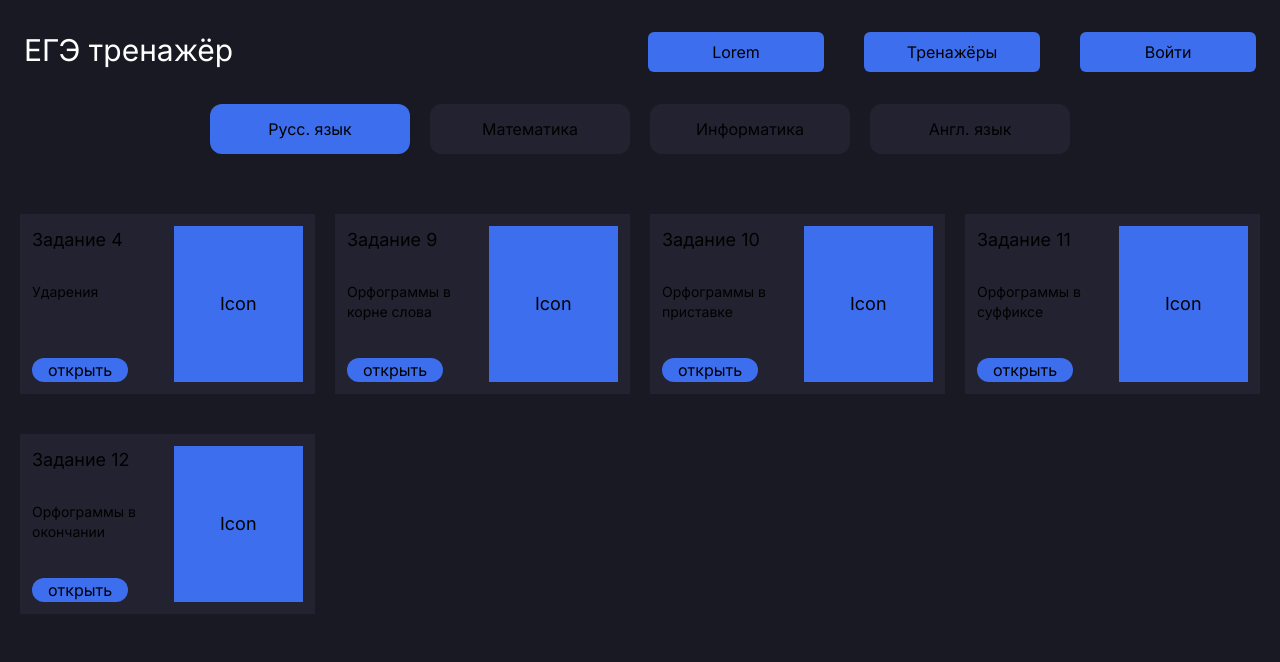
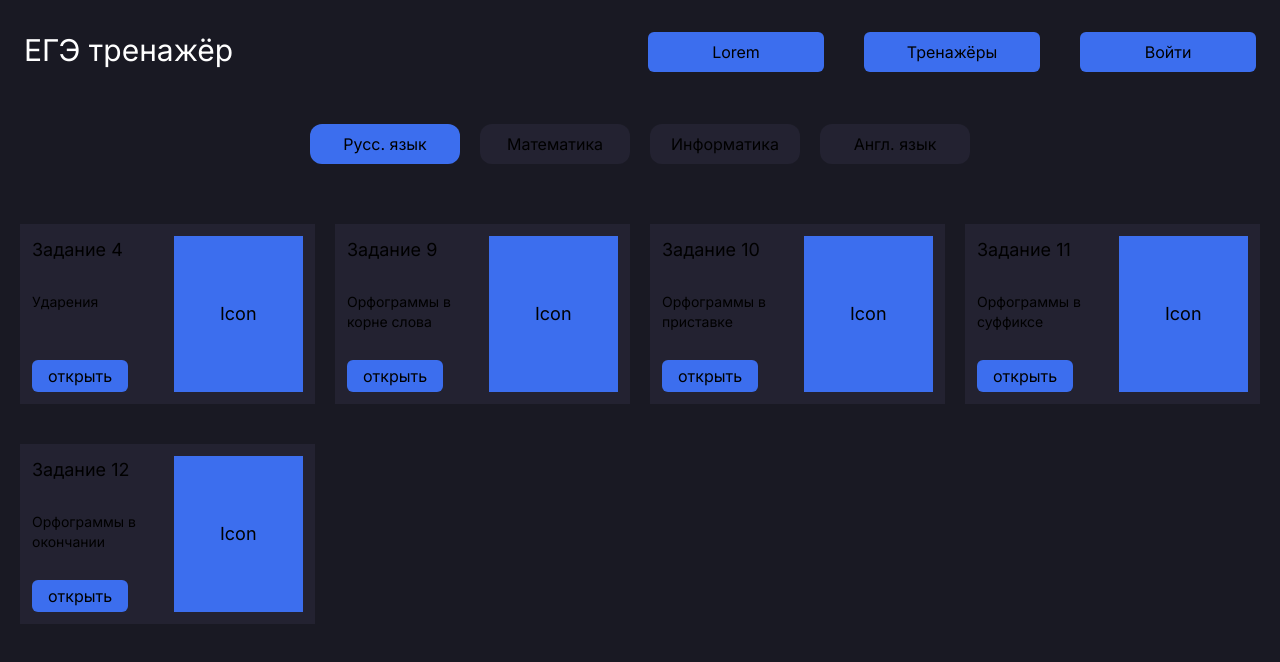
Before and after one commit to Veter-ok/ege-trainer, a Next.js app: page /courses in a window 1280 px wide. Shown: the top 662 px of the page. Built offline with nearby package versions, Linux system fonts and the light colour scheme.

Commit message:
Fix bugs

```diff
--- a/src/app/courses/page.tsx
+++ b/src/app/courses/page.tsx
@@ -22,9 +22,10 @@ export default function AllCourses() {
 
   return (
     <div>
-        <div className=" w-5/6 overflow-y-auto flex flex-row gap-5 mx-auto justify-center">
+        <div className="w-5/6 overflow-y-auto flex flex-row justify-start gap-5 mt-5 mx-auto sm:justify-center">
                 {subjects.map((subject) =>
                     <MultipleChoiceButton
+                        style="whitespace-nowrap"
                         key={subject.id}
                         text={subject.title}
                         value={subject.id}
--- a/src/components/Header.tsx
+++ b/src/components/Header.tsx
@@ -36,7 +36,7 @@ const Header = () => {
                     </span>
                 </button>
             </div>
-            <div className={`flex ${isOpen ? "flex" : "hidden"} w-full px-10 mx-auto justify-center gap-5 md:hidden`}>
+            <div className={`flex ${isOpen ? "flex" : "hidden"} w-full px-10 mb-[30px] mx-auto justify-center gap-5 md:hidden`}>
                 <Link href="/" onClick={() => setIsOpen(false)} className="w-full text-center m-auto py-2 h-10 rounded-md bg-light">Lorem</Link>
                 <Link href="/courses" onClick={() => setIsOpen(false)} className="w-full text-center m-auto py-2 h-10 rounded-md bg-light">Тренажёры</Link>
                 <Link href="/login" onClick={() => setIsOpen(false)} className="w-full text-center m-auto py-2 h-10 rounded-md bg-light">Войти</Link>
--- a/src/components/UI/checkBox.tsx
+++ b/src/components/UI/checkBox.tsx
@@ -13,7 +13,7 @@ const MultipleChoiceButton:FC<ICheckBoxProps> = ({text, value, currentlyValue, o
     return (
         <button
             onClick={() => onPress(value)}
-            className={`px-2 whitespace-nowrap rounded-xl w-[200px] h-[50px] ${style} ${value === currentlyValue ? 'bg-light' : 'bg-secondary'}`}
+            className={`px-2 py-2 rounded-xl w-[150px] h-10 ${style} ${value === currentlyValue ? 'bg-light' : 'bg-secondary'}`}
         >
             <p className="">{text}</p>
         </button>
--- a/src/components/courseBlock.tsx
+++ b/src/components/courseBlock.tsx
@@ -16,7 +16,7 @@ const CourseBlock:FC<ICourseBlock> = ({course}) => {
                 <p className="text-lg text-center m-auto">Icon</p>
             </div>
             <p className="text-sm">{course.description}</p>
-            <Link href={`courses/${subjects.filter((a) => a.id === course.subject)[0].subtitle}/${course.id}`} className="relative mt-auto rounded-xl w-24 h-6 bg-light text-center">открыть</Link>
+            <Link href={`courses/${subjects.filter((a) => a.id === course.subject)[0].subtitle}/${course.id}`} className="relative mt-auto rounded-md py-1 w-24 h-8 bg-light text-center">открыть</Link>
         </div>
 )}
 
```
